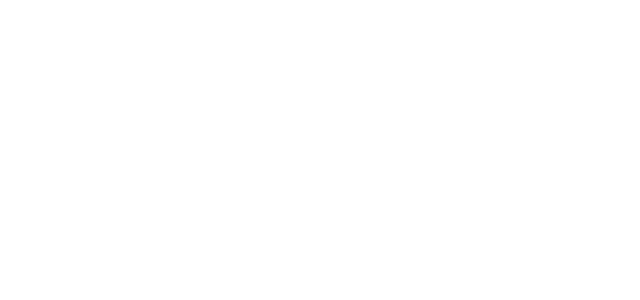
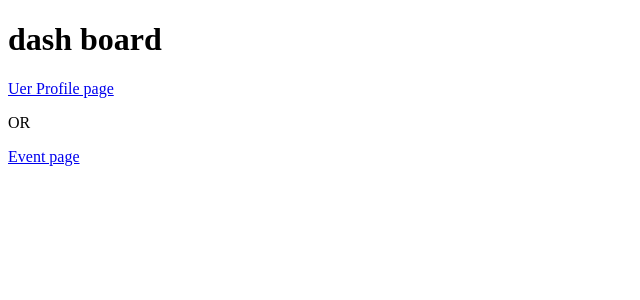
Before and after one commit to CSCC012023/final-project-s23-passion-pals, a React (Create React App) app in the folder client/: page /dash in a window 1280 px wide. Before the commit this address had no page. Shown: the top 300 px of the page, without its empty margins (0-640 px from the left). Built offline with nearby package versions, Linux system fonts and the light colour scheme.

Commit message:
login page and sign up page completed with basic dashboard page

```diff
--- a/client/src/App.js
+++ b/client/src/App.js
@@ -11,6 +11,7 @@ import useStyles from './styles';
 import Post from './components/home'
 import Login from './components/login'
 import Signup from './components/signup'
+import Dash from './components/dashBoard'
 
 const App = () =>{
     return (
@@ -18,6 +19,7 @@ const App = () =>{
             <Route path="/" element={<Login/>}/>
             <Route path="/signup" element={<Signup/>}/>
             <Route path="/home" element={<Post/>}/>
+            <Route path="/dash" element={<Dash/>}/>
         </Routes>
     )
 }
--- /dev/null
+++ b/client/src/components/dashBoard.js
@@ -0,0 +1,27 @@
+import React, { useEffect, useState } from "react"
+import axios from "axios"
+import { useNavigate, Link } from "react-router-dom"
+
+
+function Dash() {
+
+
+
+
+    return (
+        <div className="dashBoard">
+
+            <h1>dash board</h1>
+
+            <Link to="/">Uer Profile page</Link>
+
+
+            <p>OR</p>
+
+            <Link to="/home">Event page</Link>
+
+        </div>
+    )
+}
+
+export default Dash
--- a/client/src/components/login.js
+++ b/client/src/components/login.js
@@ -20,7 +20,7 @@ function Login() {
             })
             .then(res=>{
                 if(res.data=="exist"){
-                    history("/home",{state:{id:email}})
+                    history("/dash",{state:{id:email}})
                 }
                 else if(res.data=="notexist"){
                     alert("Please check your email or password")
--- a/client/src/components/signup.js
+++ b/client/src/components/signup.js
@@ -22,7 +22,7 @@ function Signup() {
                     alert("User already exists")
                 }
                 else if(res.data=="notexist"){
-                    history("/home",{state:{id:email}})
+                    history("/dash",{state:{id:email}})
                 }
                 else if(res.data=="emptyPassword"){
                     alert("Email and password cannot be empty")
```
Also changed, not shown: 2 other files (tests, documents, lock files or other folders).
